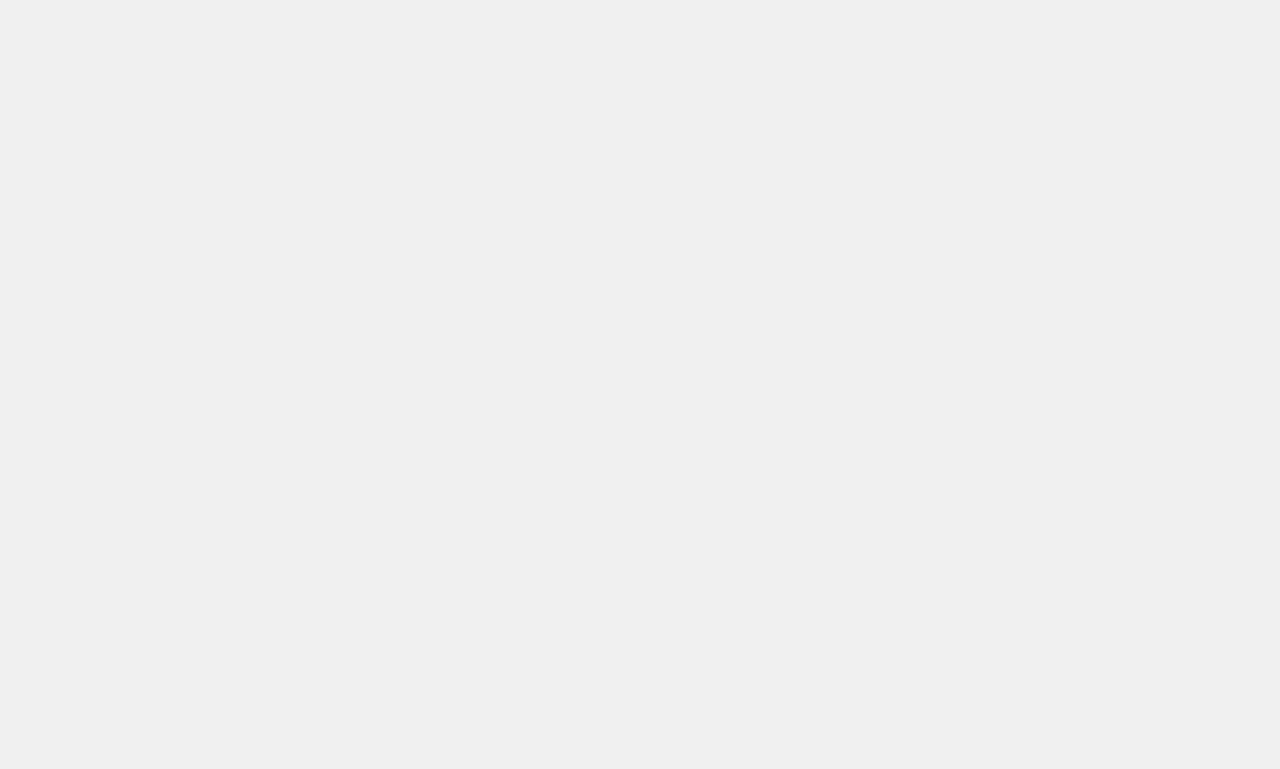
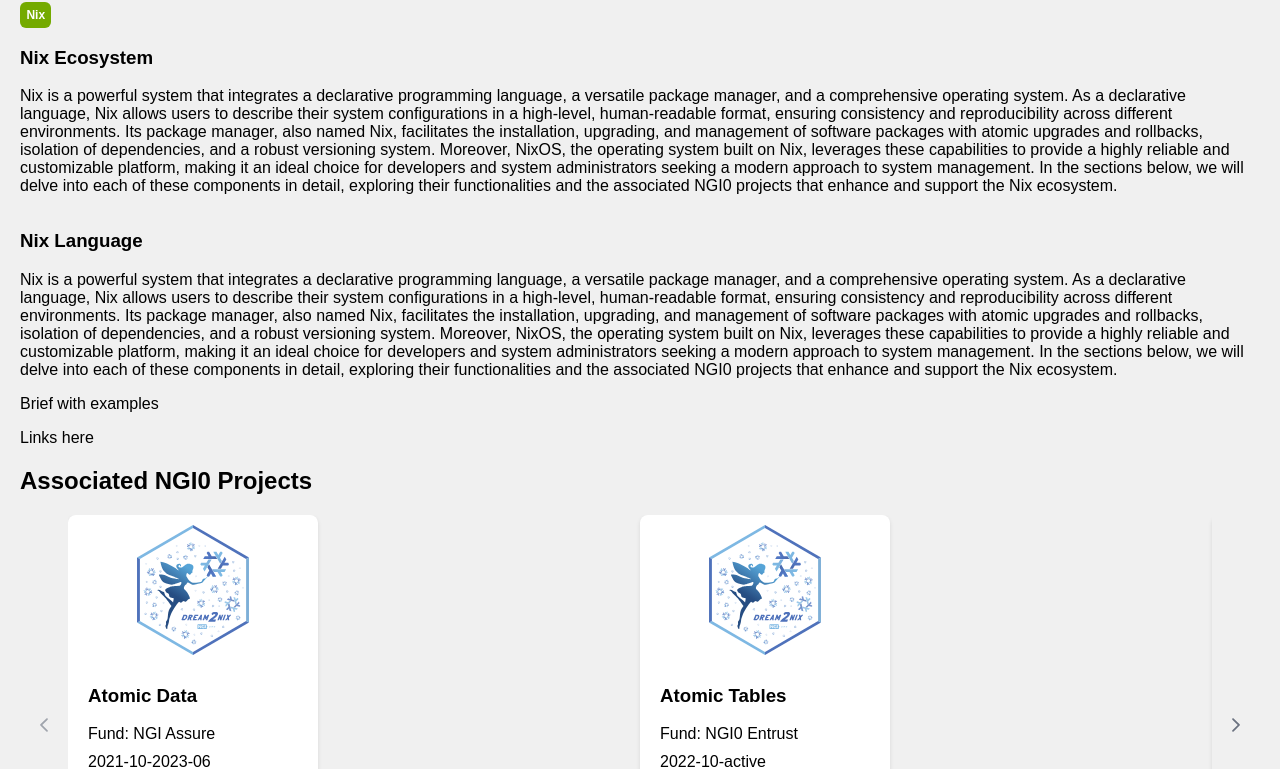
Before and after one commit to dexter-fit/ngi0-landing, a React (Create React App) app: page /dossiers in a window 1280 px wide. Before the commit this address had no page. Shown: the part 277-1046 px from the top of the page. Before the commit the page ends 800 px from the top, so only its background shows below. Built offline with nearby package versions, Linux system fonts and the light colour scheme; a web font is replaced by a local one.

Commit message:
WIP: Start working on implementing the dossier design in React

```diff
--- a/package.json
+++ b/package.json
@@ -16,7 +16,8 @@
     "react-router-dom": "^6.23.1",
     "react-scripts": "5.0.1",
     "typescript": "^4.9.5",
-    "web-vitals": "^2.1.4"
+    "web-vitals": "^2.1.4",
+	"primeflex": "^3.3.1"
   },
   "scripts": {
     "start": "react-scripts start",
--- a/src/App.css
+++ b/src/App.css
@@ -1,4 +1,4 @@
-* {
+:root {
     --main-disabled: #A3CF74;
     --main-color: #74AA00;
     --primary-color: var(--main-color);
@@ -31,7 +31,7 @@
     min-width: var(--min-width);
 }
 
-.container {
+.my-cards-container {
     display: flex;
     flex-wrap: wrap;
     justify-content: center;
@@ -40,6 +40,7 @@
     margin: auto;
     min-width: var(--min-width);
     box-sizing: border-box;
+    gap: 20px;
 }
 
 .tag-heading {
--- a/src/App.tsx
+++ b/src/App.tsx
@@ -1,22 +1,25 @@
 import "primereact/resources/themes/lara-light-cyan/theme.css";
 import './App.css';
 import { PrimeReactProvider } from 'primereact/api';
-import {createBrowserRouter, RouterProvider} from "react-router-dom";
+import {createBrowserRouter, Outlet, RouterProvider} from "react-router-dom";
 import {Index} from "./pages/Index";
+import {Dossiers} from "./pages/Dossiers";
+import {Header} from "./components/Header";
 
 const App = () => {
     const router = createBrowserRouter(
         [
-            {path: "/", element: <Index/>}
+            {path: "/", element: <Index/>},
+            {path: "/dossiers", element: <Dossiers/>}
         ]
     );
 
     return (
         <PrimeReactProvider>
-            <div className="header">
-                NLnet; Projects
+            <Header/>
+            <div className="my-cards-container">
+                <RouterProvider router={router}/>
             </div>
-            <RouterProvider router={router}/>
         </PrimeReactProvider>
     );
 }
--- /dev/null
+++ b/src/components/Header.tsx
@@ -0,0 +1,18 @@
+import {ToggleButton} from "primereact/togglebutton";
+import {useState} from "react";
+import {Button} from "primereact/button";
+import {Link} from "react-router-dom";
+
+const Header = () => {
+    const [checked, setChecked] = useState(false);
+
+    return <>
+        <div className="header">
+            <div>
+                <div>NLnet; Projects</div>
+            </div>
+        </div>
+    </>;
+}
+
+export {Header};
--- a/src/components/ProjectCard.css
+++ b/src/components/ProjectCard.css
@@ -1,7 +1,6 @@
 .my-card {
     position: relative;
-    width: 250px;
-    margin: 10px;
+    max-width: 250px;
     background-color: #fff;
     border-radius: 8px;
     box-shadow: 0 2px 4px rgba(0, 0, 0, 0.1);
--- /dev/null
+++ b/src/components/ProjectDescription.tsx
@@ -0,0 +1,67 @@
+import {Carousel} from "primereact/carousel";
+import React, {ReactNode} from "react";
+import {CardProps} from "primereact/card";
+
+const ProjectDescription = (props: {image?: string, tags?: ReactNode[], descriptionContent: {header: string, links?: ReactNode[], carousel?: {cards: CardProps[], template: (item: any) => React.ReactNode}}, children: ReactNode}) => {
+
+    const responsiveOptions = [
+        {
+            breakpoint: '1400px',
+            numVisible: 2,
+            numScroll: 1,
+        },
+        {
+            breakpoint: '1199px',
+            numVisible: 3,
+            numScroll: 1,
+        },
+        {
+            breakpoint: '767px',
+            numVisible: 2,
+            numScroll: 1,
+        },
+        {
+            breakpoint: '575px',
+            numVisible: 1,
+            numScroll: 1,
+        },
+    ];
+
+    return <>
+        {props?.image ? <div className="image-container">
+            <img src={props.image} alt="image" key={props.image}/>
+        </div> : <></>}
+        <div className="tag-list">
+            {props.tags}
+        </div>
+        <article>
+            <section>
+                <h1>
+                    {props.descriptionContent.header}
+                </h1>
+                <div>
+                    {props.children}
+                </div>
+                <div>
+                    {props.descriptionContent.links?.map(item => item)}
+                </div>
+                { props.descriptionContent.carousel ? <div>
+                    <h2>
+                        Associated NGI0 Projects
+                    </h2>
+                    <div>
+                         <Carousel
+                            value={props.descriptionContent.carousel.cards}
+                            numScroll={1}
+                            numVisible={3}
+                            responsiveOptions={responsiveOptions}
+                            itemTemplate={props.descriptionContent.carousel.template}
+                        />
+                    </div>
+                </div> : <></>}
+            </section>
+        </article>
+    </>
+}
+
+export {ProjectDescription}
--- a/src/data/cards.ts
+++ b/src/data/cards.ts
@@ -2,7 +2,7 @@
 
 const CARDS = [
     {
-        image: "https://nlnet.nl/project/FrictionlessStandards/frictionlessdata.hex.svg",
+        image: "img/dream2nix.logo.svg",
         header: "Data packages",
         subheader: "Specification + improved tooling for external data set descriptions",
         tags: ["Data", "AI", "Data Set Descriptions"],
@@ -11,7 +11,7 @@
         start: "2023-04"
     },
     {
-        image: "https://nlnet.nl/logo/banner.svg",
+        image: "img/dream2nix.logo.svg",
         header: "K-Gen",
         subheader: "From datasets in DCAT catalogs to knowledge graphs",
         tags: ["Data", "AI", "Data Set Descriptions", "Knowledge Graphs"],
@@ -20,7 +20,7 @@
         start: "2022-12"
     },
     {
-        image: "https://nlnet.nl/project/AtomicData/atomicdata.logo.svg",
+        image: "img/dream2nix.logo.svg",
         header: "Atomic Tables",
         subheader: "Self-hostable tabular structured data solution",
         tags: ["Data", "AI", "Data Modeling"],
@@ -29,7 +29,7 @@
         start: "2022-10"
     },
     {
-        image: "https://nlnet.nl/project/AtomicData/atomicdata.logo.svg",
+        image: "img/dream2nix.logo.svg",
         header: "Atomic Data",
         subheader: "Typesafe handling of LinkedData",
         tags: ["Data", "AI", "Data Modeling", "Knowledge Graphs"],
@@ -39,7 +39,7 @@
         end: "2023-06"
     },
     {
-        image: "https://nlnet.nl/project/OrganicMaps/organicmaps.hex.svg",
+        image: "img/dream2nix.logo.svg",
         header: "Organic Maps",
         subheader: "Privacy-focused Android & iOS offline maps application",
         tags: ["Services", "Applications", "Maps", "P2P", "OpenStreetMap"],
@@ -48,7 +48,7 @@
         start: "2021-10"
     },
     {
-        image: "https://nlnet.nl/project/Protomaps/protomaps.logo.svg",
+        image: "img/dream2nix.logo.svg",
         header: "Protomaps",
         subheader: "Self-hostable maps based on OpenStreetMap data",
         tags: ["Services", "Applications", "Maps", "OpenStreetMap", "Verticals", "Search"],
@@ -57,7 +57,7 @@
         start: "2023-10"
     },
     {
-        image: "https://nlnet.nl/project/Peermaps/peermaps.logo.svg",
+        image: "img/dream2nix.logo.svg",
         header: "peermaps",
         subheader: "Peer to peer cartography",
         tags: ["Verticals", "Search", "Maps", "OpenStreetMap", "P2P", "Decentralised Solutions"],
@@ -67,7 +67,7 @@
         end: "2022-10"
     },
     {
-        image: "https://nlnet.nl/project/Mapcomplete/mapcomplete.hex.svg",
+        image: "img/dream2nix.logo.svg",
         header: "MapComplete",
         subheader: "Thematics OpenStreetMap-viewer and editor",
         tags: ["Verticals", "Search", "Maps", "OpenStreetMap", "Gamification"],
@@ -76,7 +76,7 @@
         start: "2022-10"
     },
     {
-        image: "https://nlnet.nl/project/Nominatim/openstreetmap.logo.svg",
+        image: "img/dream2nix.logo.svg",
         header: "Nominatim",
         subheader: "Multi-lingual support in address search",
         tags: ["Operating Systems", "Maps", "OpenStreetMap"],
--- /dev/null
+++ b/src/pages/Dossiers.tsx
@@ -0,0 +1,53 @@
+import {Tag} from "primereact/tag";
+import {ProjectCard} from "../components/ProjectCard";
+import React from "react";
+import {CARDS} from "../data/cards";
+import {ProjectCardType} from "../types";
+import {ProjectDescription} from "../components/ProjectDescription";
+
+const Dossiers = () => {
+    const cards = CARDS.slice(0, 3);
+
+    const cardCarouselTemplate = (card: ProjectCardType) => <ProjectCard key={card.header} card={card}/>
+
+    return <div>
+        <ProjectDescription key={"Nix Ecosystem"} tags={[<Tag value="Nix"></Tag>]} descriptionContent={{header: "Nix Ecosystem"}} image="img/dream2nix.logo.svg">
+            <p>
+                Nix is a powerful system that integrates a declarative programming language, a versatile package
+                manager, and a comprehensive operating system. As a declarative language, Nix allows users to
+                describe their system configurations in a high-level, human-readable format, ensuring consistency
+                and reproducibility across different environments. Its package manager, also named Nix, facilitates
+                the installation, upgrading, and management of software packages with atomic upgrades and rollbacks,
+                isolation of dependencies, and a robust versioning system. Moreover, NixOS, the operating system
+                built on Nix, leverages these capabilities to provide a highly reliable and customizable platform,
+                making it an ideal choice for developers and system administrators seeking a modern approach to
+                system management. In the sections below, we will delve into each of these components in detail,
+                exploring their functionalities and the associated NGI0 projects that enhance and support the Nix
+                ecosystem.
+            </p>
+        </ProjectDescription>
+
+        <ProjectDescription key={"Nix Language"} descriptionContent={{header: "Nix Language", links: ["Links here"], carousel: {cards: cards, template: cardCarouselTemplate}}}>
+            <>
+                <p>
+                    Nix is a powerful system that integrates a declarative programming language, a versatile package
+                    manager, and a comprehensive operating system. As a declarative language, Nix allows users to
+                    describe their system configurations in a high-level, human-readable format, ensuring consistency
+                    and reproducibility across different environments. Its package manager, also named Nix, facilitates
+                    the installation, upgrading, and management of software packages with atomic upgrades and rollbacks,
+                    isolation of dependencies, and a robust versioning system. Moreover, NixOS, the operating system
+                    built on Nix, leverages these capabilities to provide a highly reliable and customizable platform,
+                    making it an ideal choice for developers and system administrators seeking a modern approach to
+                    system management. In the sections below, we will delve into each of these components in detail,
+                    exploring their functionalities and the associated NGI0 projects that enhance and support the Nix
+                    ecosystem.
+                </p>
+                <p>
+                    Brief with examples
+                </p>
+            </>
+        </ProjectDescription>
+    </div>
+}
+
+export {Dossiers};
--- a/src/pages/Index.tsx
+++ b/src/pages/Index.tsx
@@ -96,7 +96,6 @@
 
     return (
         <>
-            <div className="container">
             <div>
                 <div className="tag-heading">
                     <h2>Tags</h2>
@@ -122,9 +121,6 @@
                 </div>
             </div>
 
-            </div>
-
-            <div id="projects-cards" className="container">
             {cards.map(card =>
                 <ProjectCard
                     hidden={cardsStatus.find(item => item.header === card.header)?.hidden}
@@ -133,7 +129,6 @@
                     card={card}
                 />
             )}
-            </div>
         </>
     );
 }
```
Also changed, not shown: 1 other file (tests, documents, lock files or other folders). Lines whose indentation alone changed are shown as unchanged.
